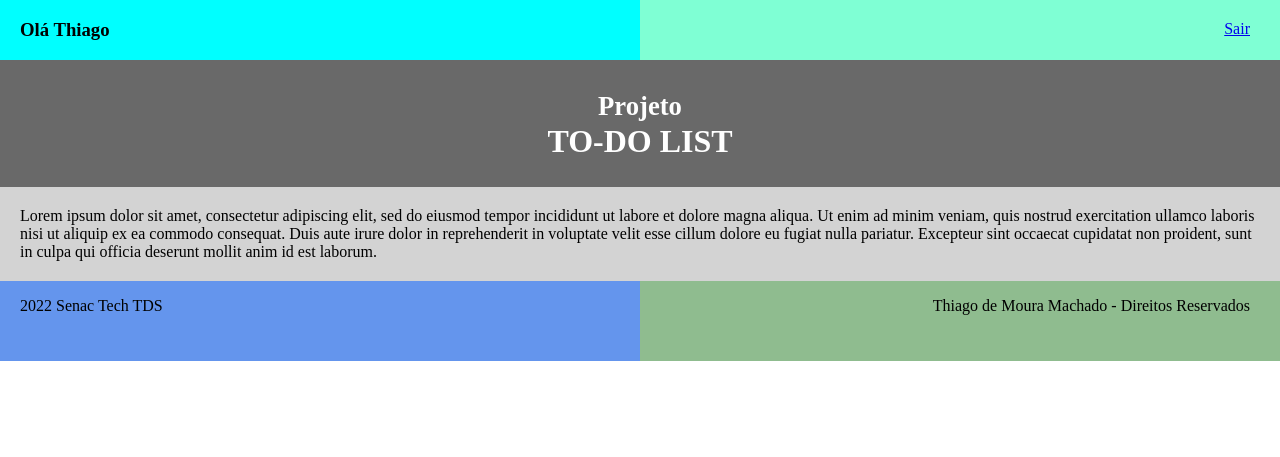
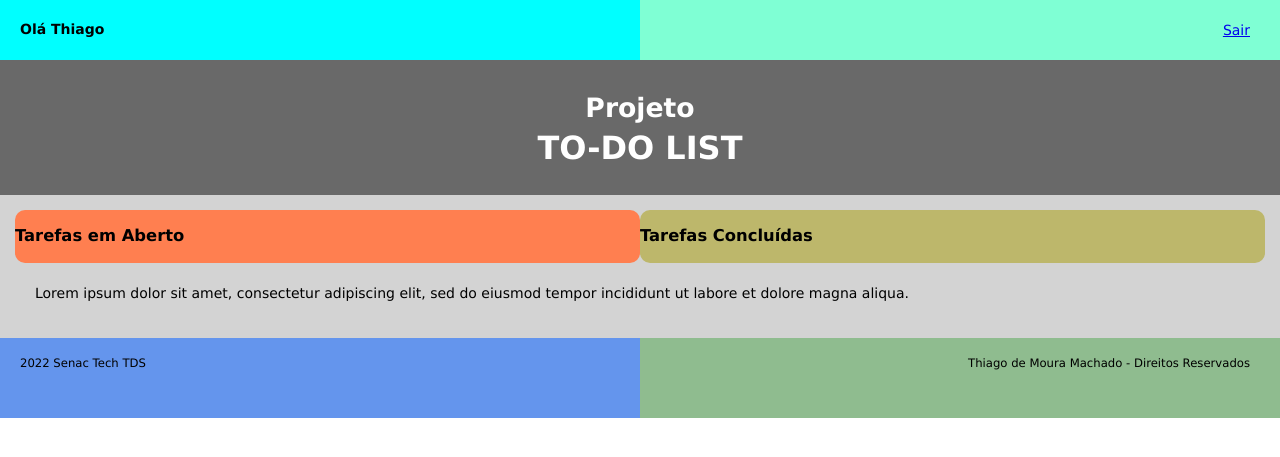
Before and after one commit to thiagodmm/todolist, a PHP site: page / in a window 1280 px wide. Shown: the top 457 px of the page. Run offline with PHP 8.4, Linux system fonts and the light colour scheme.

Commit message:
Ajustando o HTML e CSS

```diff
--- a/estilos.css
+++ b/estilos.css
@@ -5,6 +5,14 @@
 body {
   margin: 0;
   padding: 0;
+  font-family: Verdana, Geneva, Tahoma, sans-serif;
+  font-size: 14px;
+  line-height: 20px;
+}
+
+.titProj {
+  font-size: 32px;
+  line-height: 40px;
 }
 
 .assinaSenac {
@@ -13,6 +21,26 @@ body {
 
 .assinaAutor {
   margin-right: 30px;
+}
+
+.content {
+  padding: 15px;
+  background-color: lightgray;
+}
+
+.tarefasAbertas {
+  float: left;
+  border-radius: 10px;
+  display: block;
+  width: 50%;
+  background-color: coral;
+}
+
+.tarefasFechadas {
+  border-radius: 10px;
+  display: inline-block;
+  width: 50%;
+  background-color: darkkhaki;
 }
 
 .titPrincipal {
@@ -27,10 +55,6 @@ body {
   margin-block-start: 0;
   margin-block-end: 0;
   padding: 20px;
-}
-
-.content {
-  background-color: lightgray;
 }
 
 .nomeUser {
--- a/index.html
+++ b/index.html
@@ -11,23 +11,29 @@
 <body>
 
   <div class="top">
-    <div class="topEsq"><h3 class="nomeUser">Olá Thiago</h3></div>
+    <div class="topEsq"><h4 class="nomeUser">Olá Thiago</h4></div>
     <div class="topDir"><a href="#" class="linkSair">Sair</a></div>
   </div>
 
   <div class="titPrincipal">
-    <h1><small>Projeto</small><br>
+    <h1 class="titProj"><small>Projeto</small><br>
     TO-DO LIST</h1>
   </div>
 
   <div class="content">
+    <div class="tarefasAbertas">
+    <h3>Tarefas em Aberto</h3></div>
+
+    <div class="tarefasFechadas">
+    <h3>Tarefas Concluídas</h3></div>
+
     <p class="txtPadrao">
-    Lorem ipsum dolor sit amet, consectetur adipiscing elit, sed do eiusmod tempor incididunt ut labore et dolore magna aliqua. Ut enim ad minim veniam, quis nostrud exercitation ullamco laboris nisi ut aliquip ex ea commodo consequat. Duis aute irure dolor in reprehenderit in voluptate velit esse cillum dolore eu fugiat nulla pariatur. Excepteur sint occaecat cupidatat non proident, sunt in culpa qui officia deserunt mollit anim id est laborum.</p>
+    Lorem ipsum dolor sit amet, consectetur adipiscing elit, sed do eiusmod tempor incididunt ut labore et dolore magna aliqua.</p>
   </div>
 
   <div class="footer">
-    <div class="footerEsq"><p class="assinaSenac">2022 Senac Tech TDS</p></div>
-    <div class="footerDir"><p class="assinaAutor">Thiago de Moura Machado - Direitos Reservados</p></div>
+    <div class="footerEsq"><p class="assinaSenac"><small>2022 Senac Tech TDS</small></p></div>
+    <div class="footerDir"><p class="assinaAutor"><small>Thiago de Moura Machado - Direitos Reservados</small></p></div>
   </div>
 
 </body>
```
